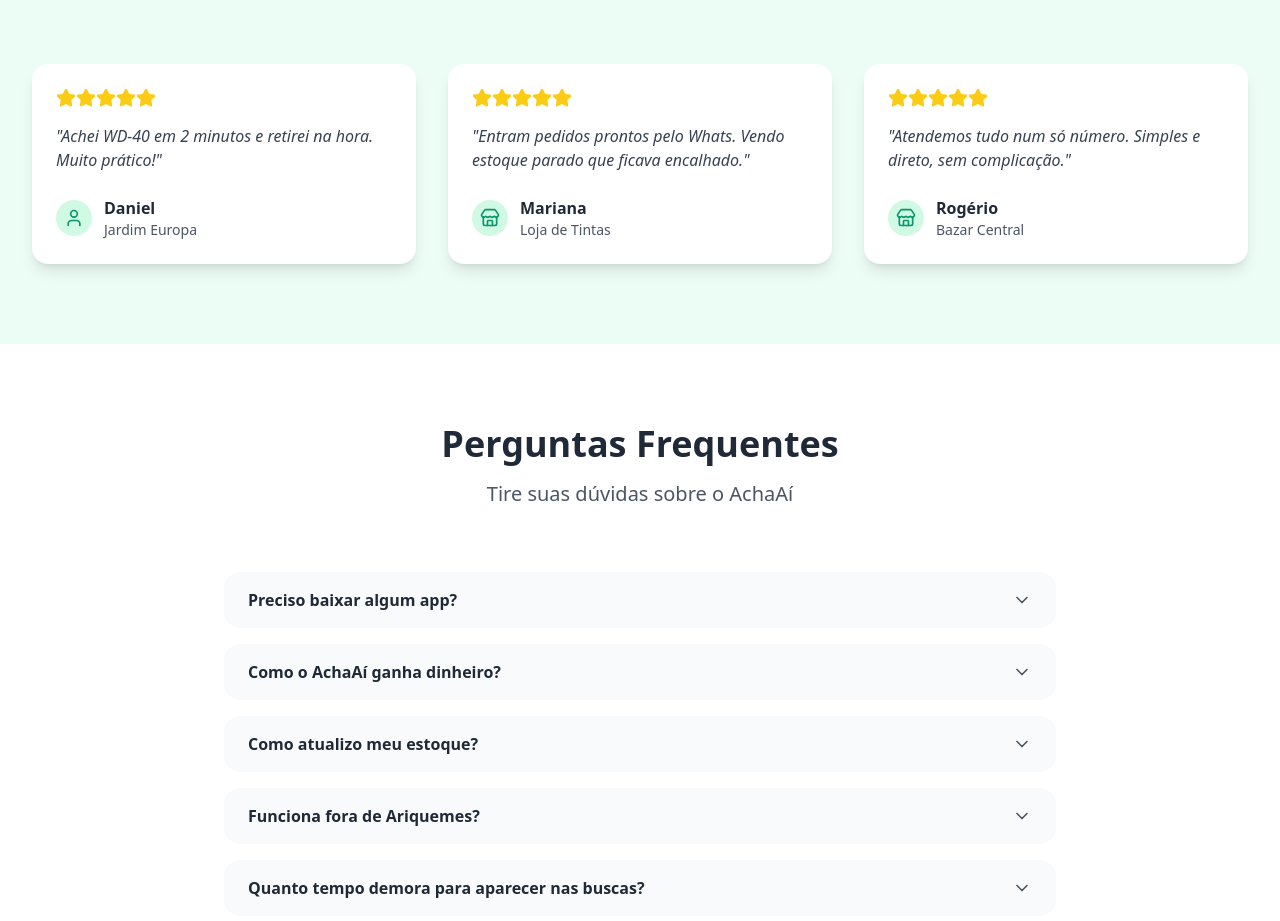
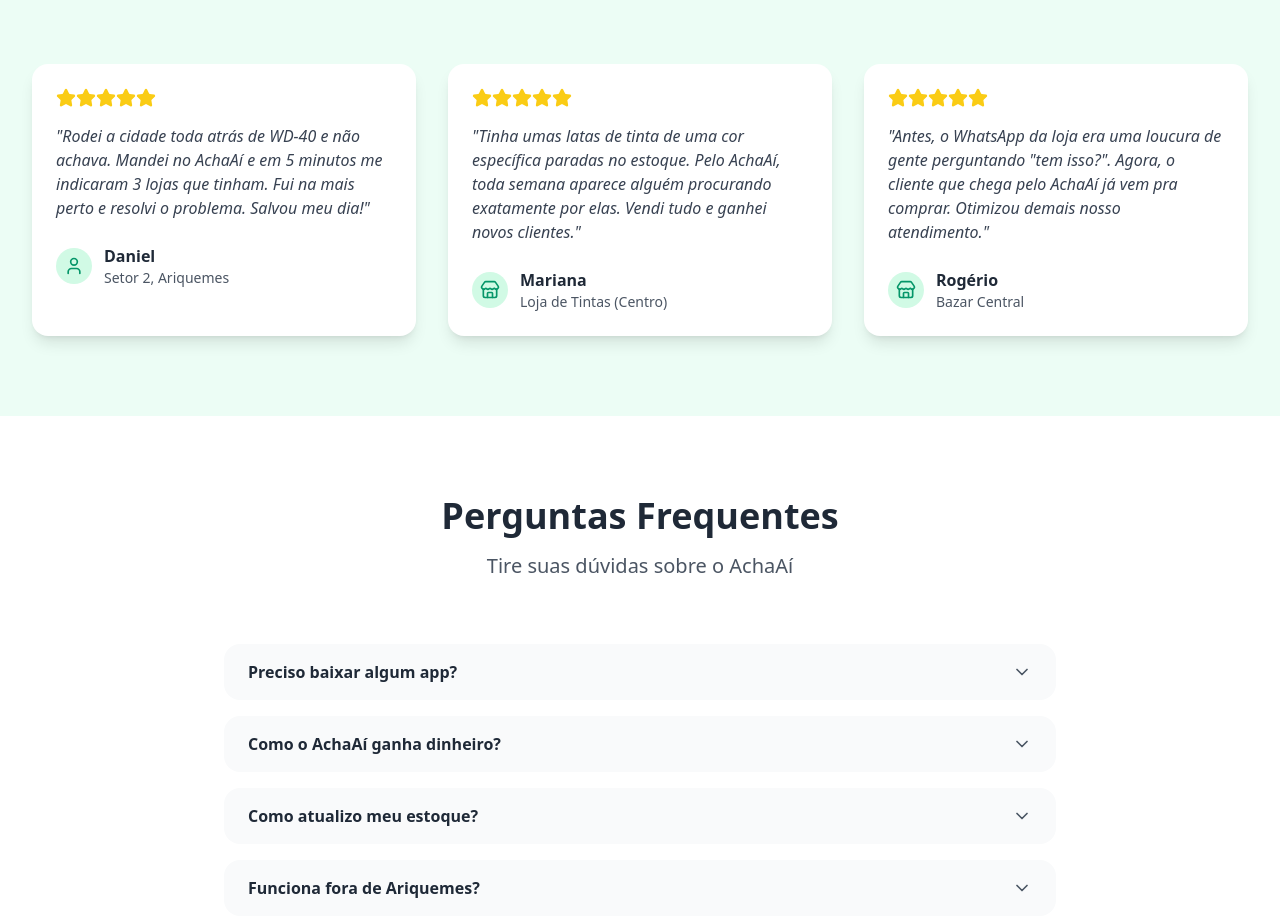
Before and after one commit to mylenosa/achaai-site, a React (Vite) app: page / in a window 1280 px wide. Shown: the part 3591-4512 px from the top of the page. Built offline with nearby package versions, Linux system fonts and the light colour scheme.

Commit message:
docs: Refina os depoimentos para maior realismo e impacto

```diff
--- a/src/data/testimonials.ts
+++ b/src/data/testimonials.ts
@@ -4,22 +4,22 @@ export const testimonials: Testimonial[] = [
   {
     id: '1',
     name: 'Daniel',
-    location: 'Jardim Europa',
-    content: 'Achei WD-40 em 2 minutos e retirei na hora. Muito prático!',
+    location: 'Setor 2, Ariquemes',
+    content: 'Rodei a cidade toda atrás de WD-40 e não achava. Mandei no AchaAí e em 5 minutos me indicaram 3 lojas que tinham. Fui na mais perto e resolvi o problema. Salvou meu dia!',
     type: 'customer'
   },
   {
     id: '2',
     name: 'Mariana',
-    location: 'Loja de Tintas',
-    content: 'Entram pedidos prontos pelo Whats. Vendo estoque parado que ficava encalhado.',
+    location: 'Loja de Tintas (Centro)',
+    content: 'Tinha umas latas de tinta de uma cor específica paradas no estoque. Pelo AchaAí, toda semana aparece alguém procurando exatamente por elas. Vendi tudo e ganhei novos clientes.',
     type: 'store'
   },
   {
     id: '3',
     name: 'Rogério',
     location: 'Bazar Central',
-    content: 'Atendemos tudo num só número. Simples e direto, sem complicação.',
+    content: 'Antes, o WhatsApp da loja era uma loucura de gente perguntando "tem isso?". Agora, o cliente que chega pelo AchaAí já vem pra comprar. Otimizou demais nosso atendimento.',
     type: 'store'
   }
 ];
```
